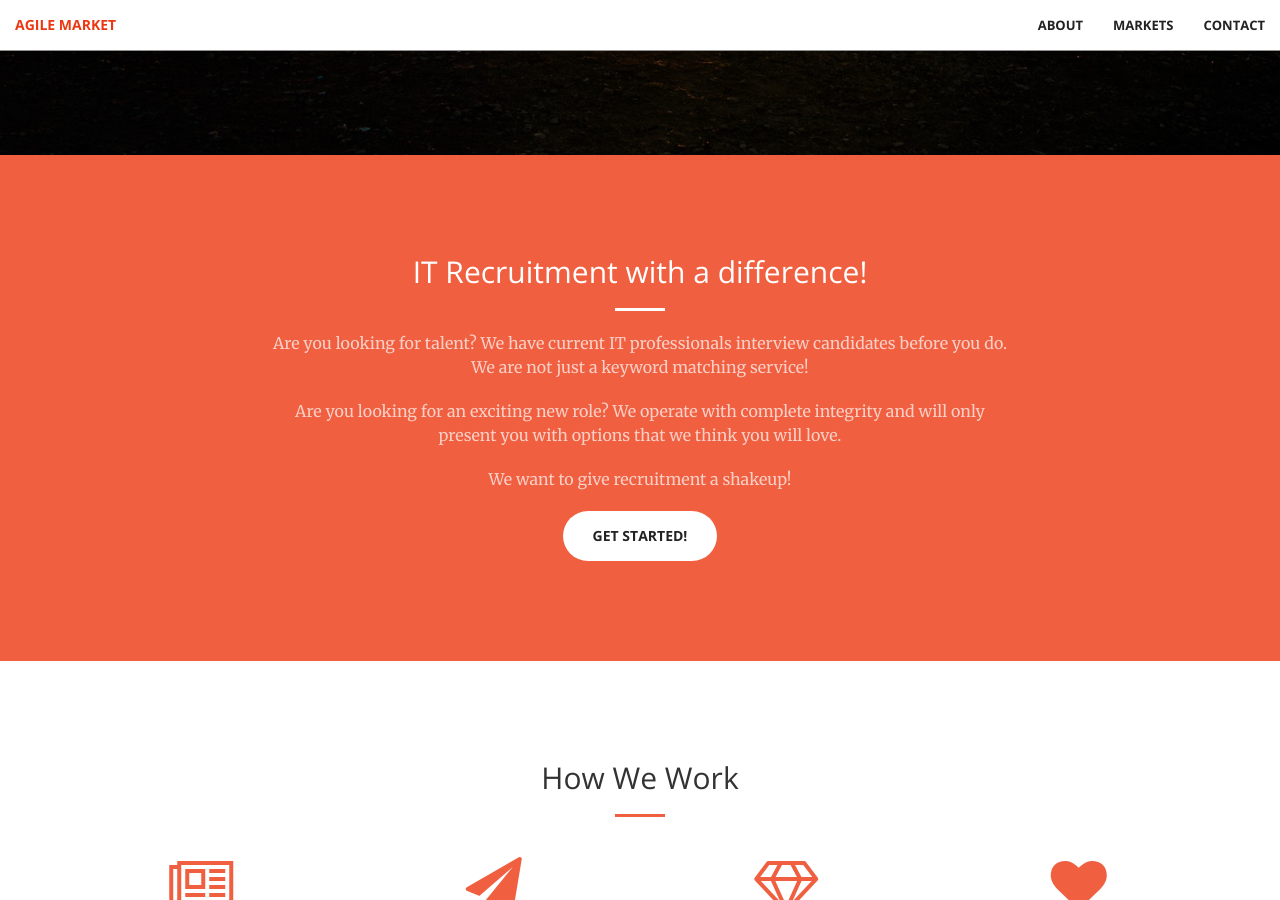
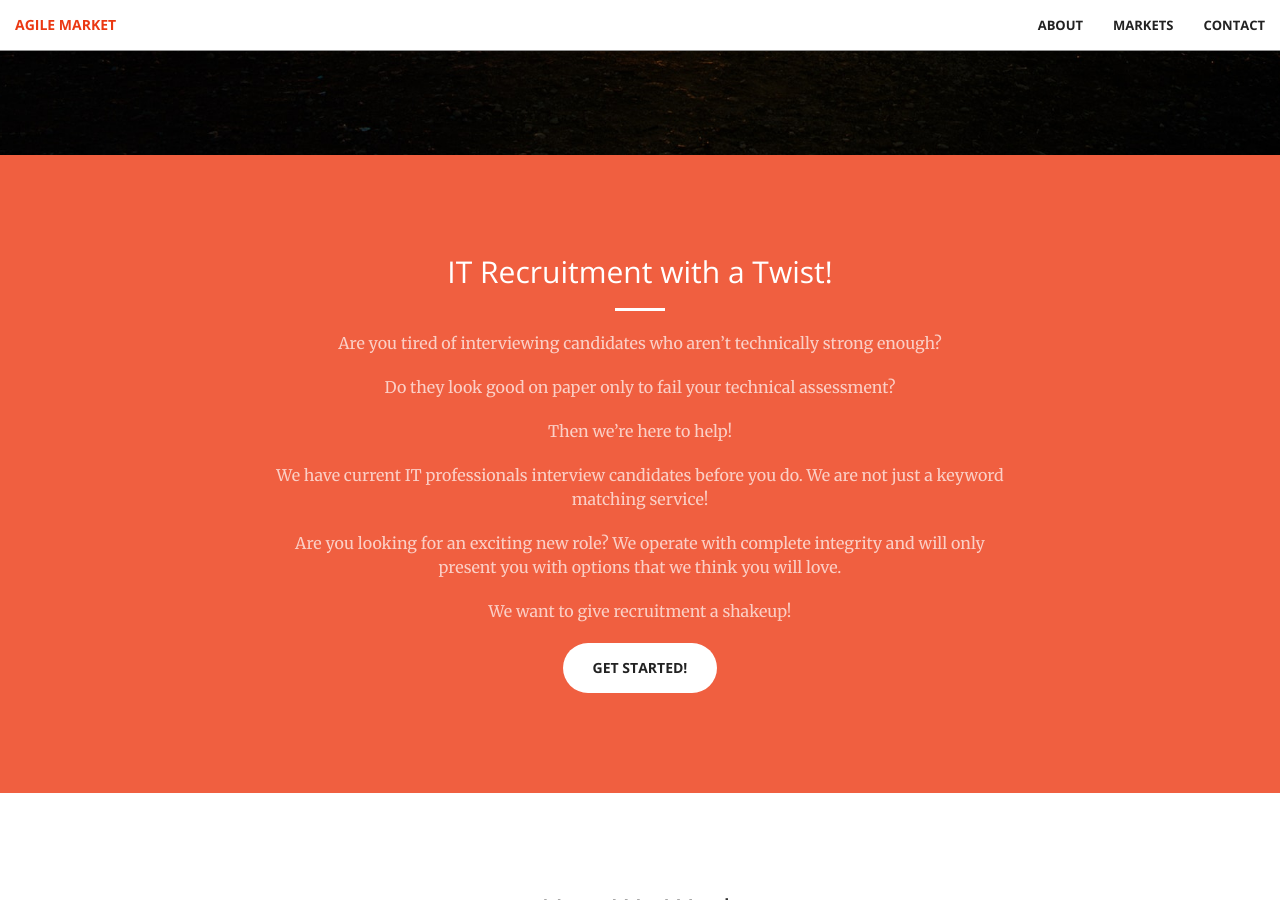
Before and after one commit to joecity/agilemarket, a Jekyll site: the page built from index.html, in a window 1280 px wide and 900 px high, scrolled down 745 px. Built offline with Jekyll 4.4.1, drawn with Linux system fonts in a browser that asks for light colours; some of the changed text lies outside the part shown.

Commit message:
Copy and style updates.  Added bullet points to contact

```diff
--- /dev/null
+++ b/Gemfile
@@ -0,0 +1,2 @@
+source 'https://rubygems.org'
+gem 'github-pages', group: :jekyll_plugins
--- a/_includes/call-to-action.html
+++ b/_includes/call-to-action.html
@@ -2,9 +2,12 @@
     <div class="container">
         <div class="row">
             <div class="col-lg-8 col-lg-offset-2 text-center">
-                <h2 class="section-heading">IT Recruitment with a difference!</h2>
+                <h2 class="section-heading">IT Recruitment with a Twist!</h2>
                 <hr class="light">
-                <p class="text-faded">Are you looking for talent? We have current IT professionals interview candidates before you do.  We are not just a keyword matching service!</p>
+                <p class="text-faded">Are you tired of interviewing candidates who aren’t technically strong enough?</p>
+                <p class="text-faded">Do they look good on paper only to fail your technical assessment?</p>
+                <p class="text-faded">Then we’re here to help!</p>
+                <p class="text-faded">We have current IT professionals interview candidates before you do.  We are not just a keyword matching service!</p>
                 <p class="text-faded">Are you looking for an exciting new role? We operate with complete integrity and will only present you with options that we think you will love.</p>
                 <p class="text-faded">We want to give recruitment a shakeup!</p>
                 <a href="#services" class="btn btn-default btn-xl page-scroll">Get Started!</a>
--- a/_includes/contact.html
+++ b/_includes/contact.html
@@ -4,11 +4,13 @@
             <div class="col-lg-8 col-lg-offset-2 text-center">
                 <h2 class="section-heading">Let's Get In Touch!</h2>
                 <hr class="primary">
-                <p>If you are hiring, you are likely finding the recruiters send you many candidates who don't make the technical grade you are after.</p>
-                <p>If you are a candidate, you are likely tired of recruiters trying to push you into roles that aren't quite right for you.</p>
-                <p>Our promise: we are recruitment with a difference.</p>
-                <p>We properly interview our candidates with current IT professionals, and really strive for a great match both ways, saving everyone time.</p>
-                <p>Put us to the test!  Whether you're looking for Talent, or a highly skilled person looking for a great role, drop us an email and let's see how we can help :)</p>
+                <p><img src="img/Arrow.small.png" class="bullet">If you are hiring, are you finding that recruiters send you candidates who don't make the technical grade?
+                </p>
+                <p><img src="img/Arrow.small.png" class="bullet">If you are looking for an exciting new company to work for, are recruiters trying to push you into roles that aren't quite right for you?</p>
+                <p><img src="img/Arrow.small.png" class="bullet">Our promise: we are Recruitment with a Twist!
+                <br><br></p>
+                <p><img src="img/Arrow.small.png" class="bullet">We thoroughly interview our candidates using current IT professionals, and strive for a great match both ways, saving everyone time.</p>
+                <p><img src="img/Arrow.small.png" class="bullet">Put us to the test! Whether you're looking for talent, or looking for an exciting new role, drop us an email and let's see how we can help :)</p>
             </div>
 	        <div class="col-lg-2 col-lg-offset-2 text-center">
 	            <!--<a href="https://twitter.com/{{ site.twitter_username }}">
--- a/_includes/services.html
+++ b/_includes/services.html
@@ -13,14 +13,15 @@
                 <div class="service-box">
                     <i class="fa fa-4x fa-newspaper-o wow bounceIn text-primary"></i>
                     <h3>Get to know the Company</h3>
-                    <p class="text-muted">A recruitment agent and IT Professional will meet with the company to learn about the role, the team, and the skills they are looking for</p>
+                    <p class="text-muted">A Recruitment Agent and IT Professional will meet with the company to learn about the engineering culture, the tech stack, and the company vision</p>
                 </div>
             </div>
             <div class="col-lg-3 col-md-6 text-center">
                 <div class="service-box">
                     <i class="fa fa-4x fa-paper-plane wow bounceIn text-primary" data-wow-delay=".1s"></i>
                     <h3>The Search Begins</h3>
-                    <p class="text-muted">The Recruitment agent seeks out ideal candidates<br>
+                    <p class="text-muted">The Recruitment agent searches the market for Top Talent
+                    <br>
                     <br>
                     <br></p>
                 </div>
@@ -29,14 +30,14 @@
                 <div class="service-box">
                     <i class="fa fa-4x fa-diamond wow bounceIn text-primary" data-wow-delay=".2s"></i>
                     <h3>Get to know the Candidate</h3>
-                    <p class="text-muted">The IT Professional will meet the candidate to assess their skills, and also to explain to them the team and the role to ensure they will be a great fit</p>
+                    <p class="text-muted">An established IT Professional will assess the candidate's skills to determine if they are a great fit for each other</p>
                 </div>
             </div>
             <div class="col-lg-3 col-md-6 text-center">
                 <div class="service-box">
                     <i class="fa fa-4x fa-heart wow bounceIn text-primary" data-wow-delay=".3s"></i>
                     <h3>Everybody is Happy!</h3>
-                    <p class="text-muted">Due to our unique workflow and focus on integrity, our aim is for happy clients, and happy candidates!</p>
+                    <p class="text-muted">Due to our unique workflow and focus on integrity, a perfect match is made!</p>
                 </div>
             </div>
         </div>
--- a/_sass/_base.scss
+++ b/_sass/_base.scss
@@ -337,6 +337,10 @@
     font-size: 4em;
 }
 
+#contact img.bullet {
+    padding: 5px 15px 0 0; float: left; width: 55px; height:45px;
+}
+
 // Extras
 // -- Highlight Color Customization
 ::-moz-selection {
```
Also changed, not shown: img/Arrow.small.png (added), 1 other file.
